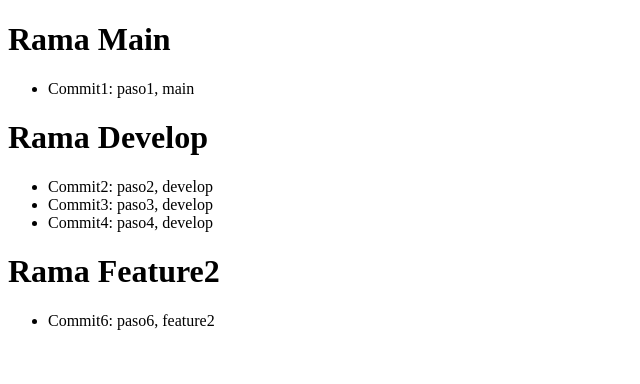
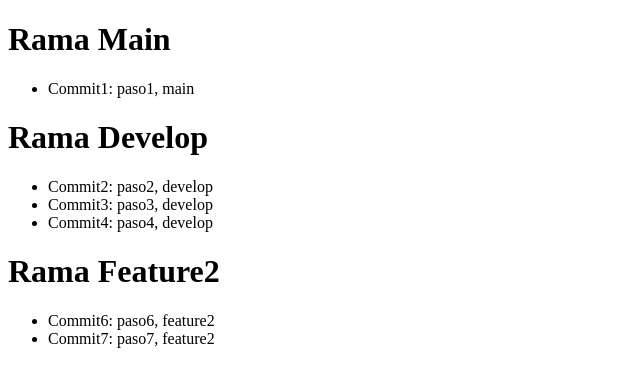
Before and after one commit to edurenera/proyecto-git, a plain HTML site: page index.html in a window 1280 px wide. Shown: the whole page, without its empty margins (0-640 px from the left). Drawn offline with Linux system fonts and the light colour scheme.

Commit message:
Comit7: paso7, feature2

```diff
--- a/index.html
+++ b/index.html
@@ -21,6 +21,7 @@
     <h1>Rama Feature2</h1>
     <ul>
         <li>Commit6: paso6, feature2</li>
+        <li>Commit7: paso7, feature2</li>
     </ul>
 </body>
 </html>
```
